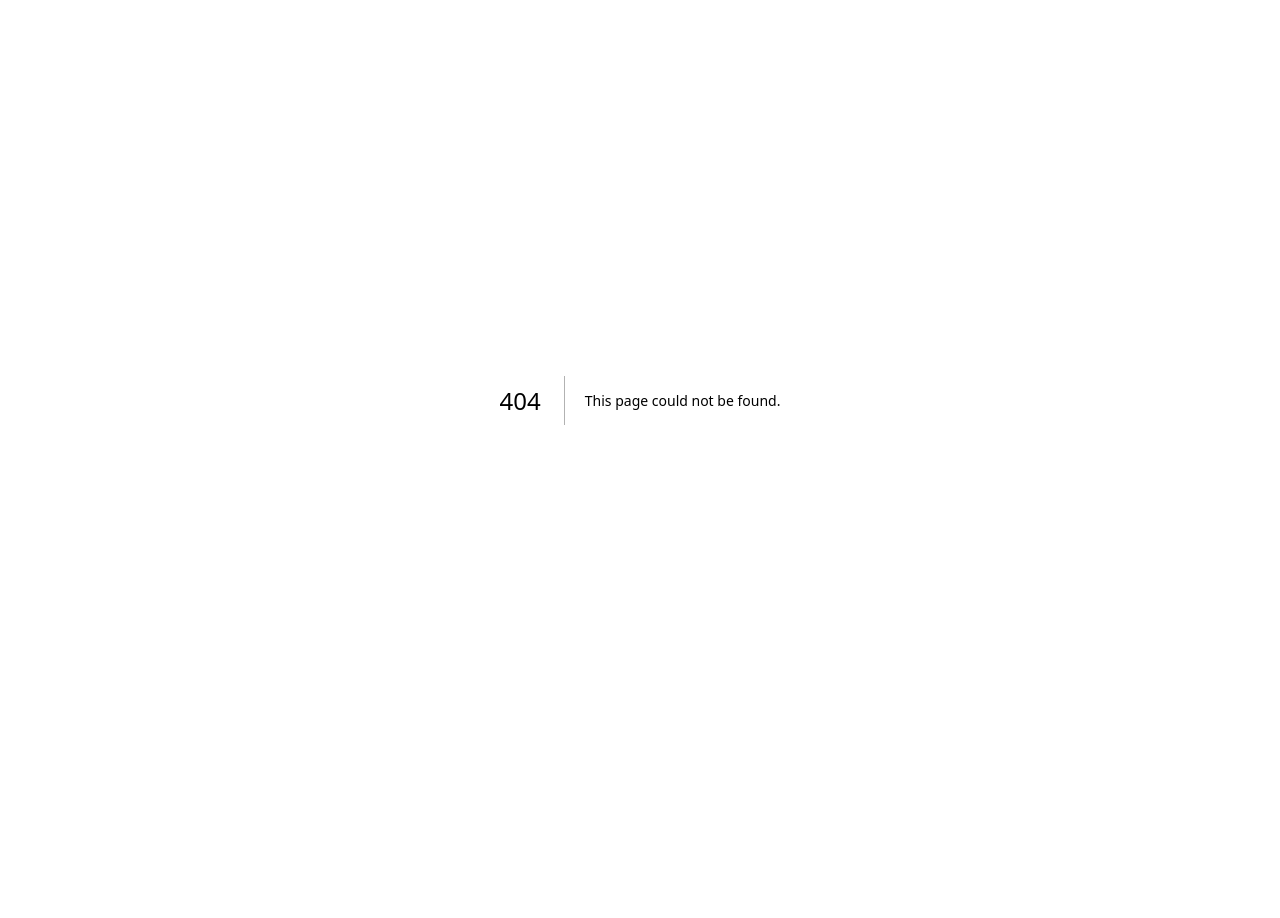
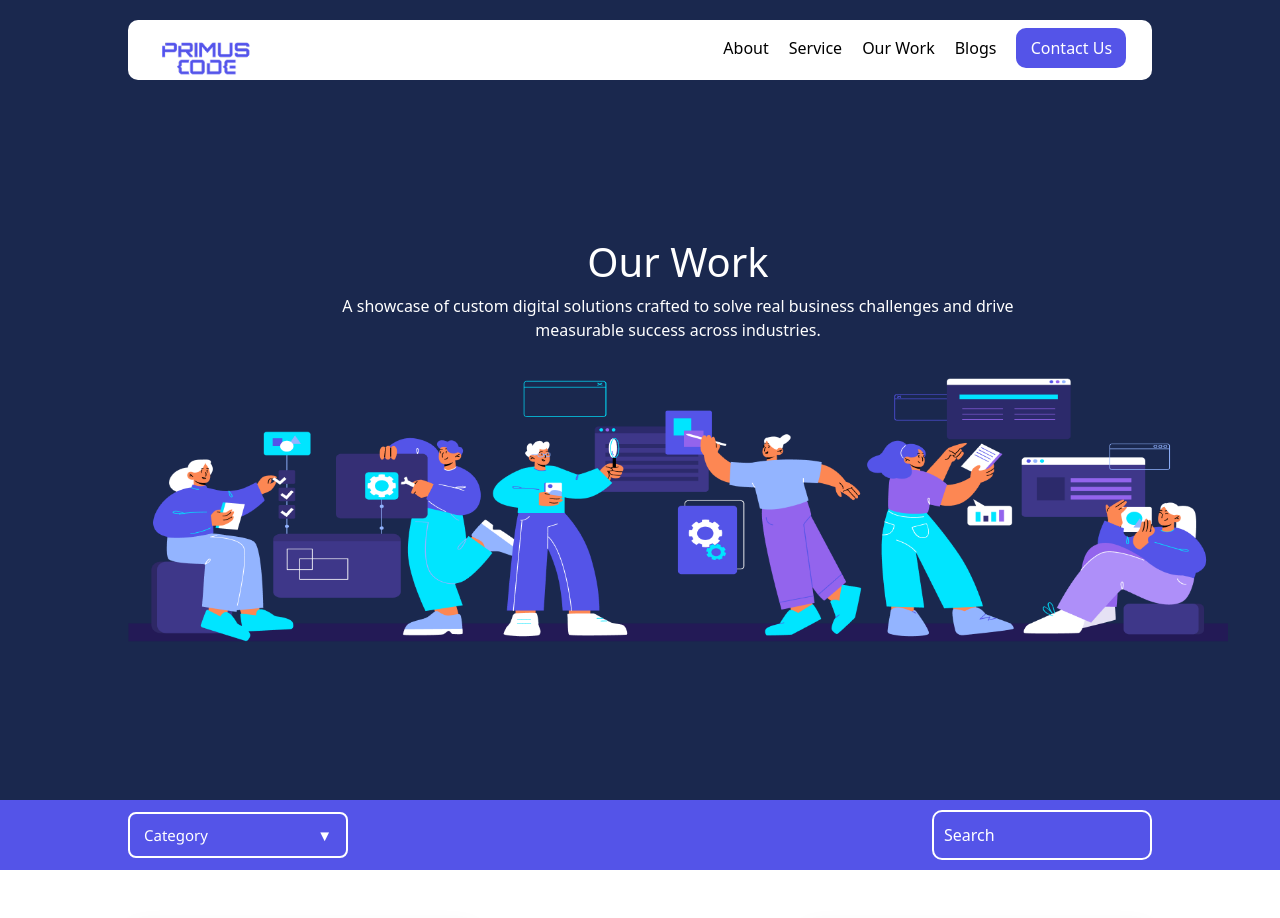
Before and after one commit to affan0321/Primus-Code, a Next.js app: page /skills in a window 1280 px wide. Before the commit this address had no page. Shown: the top 918 px of the page. Before the commit the page ends 800 px from the top, so only its background shows below. Built offline with nearby package versions, Linux system fonts and the light colour scheme.

Commit message:
Our Work page completed

```diff
--- /dev/null
+++ b/src/app/skills/Dropdown.jsx
@@ -0,0 +1,32 @@
+'use client';
+import { useState } from 'react';
+import styles from './Dropdown.module.css';
+
+export default function Dropdown() {
+  const [open, setOpen] = useState(false);
+  const [selected, setSelected] = useState('Category ');
+
+  const options = ['Web Development', 'Mobile Apps', 'AI Solutions', 'Consulting'];
+
+  const handleSelect = (option) => {
+    setSelected(option);
+    setOpen(false);
+  };
+
+  return (
+    <div className={styles.dropdown}>
+      <button className={styles.toggle} onClick={() => setOpen(!open)}>
+        {selected} <span className={styles.arrow}>{open ? '▲' : '▼'}</span>
+      </button>
+      {open && (
+        <ul className={styles.menu}>
+          {options.map((option, index) => (
+            <li key={index} onClick={() => handleSelect(option)}>
+              {option}
+            </li>
+          ))}
+        </ul>
+      )}
+    </div>
+  );
+}
--- /dev/null
+++ b/src/app/skills/Dropdown.module.css
@@ -0,0 +1,47 @@
+.dropdown {
+  position: relative;
+  width: 220px;
+  font-family: 'Segoe UI', sans-serif;
+}
+
+.toggle {
+  width: 100%;
+  padding: 10px 14px;
+  background-color: transparent;
+  border: 2px solid white;
+  color: #fff;
+  border: 2px solid white;
+  border-radius: 8px;
+  cursor: pointer;
+  text-align: left;
+  font-size: 15px;
+}
+
+.arrow {
+  float: right;
+}
+
+.menu {
+  position: absolute;
+  top: 100%;
+  left: 0;
+  width: 100%;
+  background-color: #fff;
+  border-radius: 8px;
+  box-shadow: 0 4px 12px rgba(0, 0, 0, 0.1);
+  margin-top: 6px;
+  z-index: 10;
+  list-style: none;
+  padding: 0;
+}
+
+.menu li {
+  padding: 10px 14px;
+  cursor: pointer;
+  font-size: 14px;
+  color: #333;
+}
+
+.menu li:hover {
+  background-color: #f0f0f0;
+}
--- /dev/null
+++ b/src/app/skills/HeroSkills.css
@@ -0,0 +1,48 @@
+.heroSkills {
+  background-image: url("/Rectangle 113.png");
+  background-size: cover;
+  background-position: center;
+  background-repeat: no-repeat;
+  height: 100vh;
+  display: flex;
+  align-items: center;
+  padding-top: 80px;
+}
+
+.heroSkills-container {
+  width: 80%;
+  margin: 0 auto;
+}
+
+.heroSkills-content {
+  display: flex;
+  justify-content: space-between;
+  align-items: center;
+  height: 100%;
+  flex-wrap: wrap;
+  color: #fff;
+  flex-direction: column;
+}
+
+.heroSkills-p{
+    align-content: center;
+    width: 760px;
+    text-align: center;
+    margin-bottom: 20px;
+}
+
+.heroSkills-inner{
+    background-color: #5454E8;
+    height: 70px;
+    align-content: center;
+    margin-bottom: 50px;
+}
+
+.dropdowns{
+    width: 80%;
+    margin: 0 auto;
+    display: flex;
+    justify-content: space-between;
+    align-items: center;
+    align-content: center;
+}
--- /dev/null
+++ b/src/app/skills/HeroSkills.jsx
@@ -0,0 +1,26 @@
+import Dropdown from './Dropdown'
+import './HeroSkills.css'
+import Search from './Search'
+export default function HeroSkills() {
+    return (
+        <>
+            <div className="heroSkills">
+                <div className="heroSkills-container">
+                    <div className="heroSkills-content">
+                        <h1>Our Work</h1>
+                        <div className='heroSkills-p'>
+                            <p>A showcase of custom digital solutions crafted to solve real business challenges and drive measurable success across industries.</p>
+                        </div>
+                        <img src="/Frame.png" alt="" width={1100} />
+                    </div>
+                </div>
+            </div>
+            <div className='heroSkills-inner'>
+                <div className='dropdowns'>
+                    <Dropdown />
+                    <Search />
+                </div>
+            </div>
+        </>
+    )
+}
--- /dev/null
+++ b/src/app/skills/Search.css
@@ -0,0 +1,22 @@
+.btn10 {
+  width: 220px;
+  border: 2px solid white;
+  background-color: transparent;
+}
+
+.toggle {
+  display: inline-flex;
+  align-items: center;
+  gap: 8px; /* controls space between text & icon */
+  padding: 8px 12px;
+  background: transparent;
+  border: 2px solid white;
+  border-radius: 10px;
+  cursor: pointer;
+  width: 220px;
+  height: 50px;
+  color: white;
+}
+input::placeholder{
+    color: white;
+}
--- /dev/null
+++ b/src/app/skills/Search.jsx
@@ -0,0 +1,40 @@
+import './Search.css'
+export default function Search() {
+    return (
+        <div style={{
+  display: "flex",
+  alignItems: "center",
+  border: "2px solid white",
+  padding: "6px 10px",
+  borderRadius: "10px",
+  width: "220px",
+  height:"50px",
+  color:"white"
+}}>
+  <input
+    type="text"
+    placeholder="Search"
+    color='white'
+    style={{
+      border: "none",
+      outline: "none",
+      flex: 1,
+      fontSize: "16px",
+      color: "white",
+      backgroundColor: "transparent"
+    }}
+  />
+  <svg xmlns="http://www.w3.org/2000/svg" width="16" height="16" fill="none" viewBox="0 0 24 24" style={{ color: "white" }}>
+    <path
+      stroke="currentColor"
+      strokeWidth="2"
+      strokeLinecap="round"
+      strokeLinejoin="round"
+      d="M21 21l-4.35-4.35M9 17a8 8 0 100-16 8 8 0 000 16z"
+    />
+  </svg>
+</div>
+
+
+    )
+}
--- /dev/null
+++ b/src/app/skills/page.jsx
@@ -0,0 +1,17 @@
+import Button from "../blogs/Button";
+import Cards from "../blogs/Cards";
+import Footer from "../componentes/Footer";
+import Navbar from "../componentes/Navbar";
+import HeroSkills from "./HeroSkills";
+
+export default function Skills() {
+    return (
+        <div>
+            <Navbar />
+            <HeroSkills />
+            <Cards />
+            <Button />
+            <Footer />
+        </div>
+    )
+}
```
Also changed, not shown: src/app/skills-inner/page.jsx (added, +7 -0 lines).
